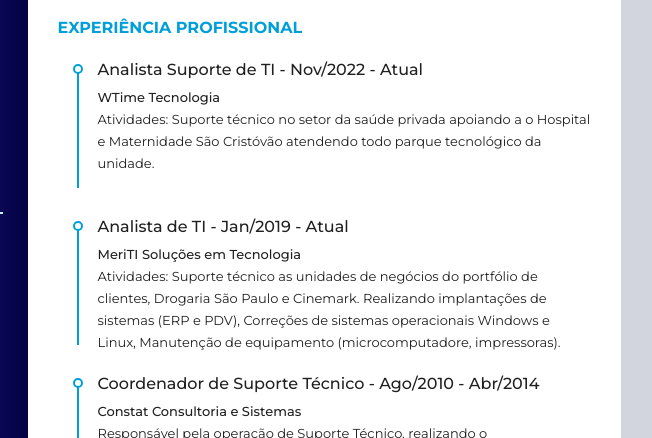
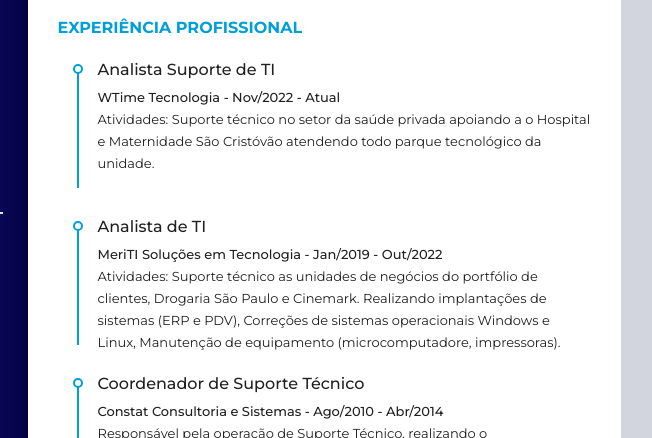
Before and after one commit to wstorres/curriculo-designer, a plain HTML site: page index.html in a window 1280 px wide. Shown: the part 352-790 px from the top of the page, 459-1111 px from the left. Drawn offline with Linux system fonts and the light colour scheme.

Commit message:
alterado layout 3

```diff
--- a/index.html
+++ b/index.html
@@ -304,9 +304,9 @@
         <ul>
 
           <li>
-            <div class="date">Analista Suporte de TI - Nov/2022 - Atual</div>
+            <div class="date">Analista Suporte de TI </div>
             <div class="info">
-                   <p class="semi-bold">WTime Tecnologia</p>
+                   <p class="semi-bold">WTime Tecnologia - Nov/2022 - Atual</p>
                    <p class="semi-bold"></p>
                 <p>
                   Atividades: Suporte técnico no setor da saúde privada apoiando a
@@ -319,9 +319,9 @@
 
 
             <li>
-                <div class="date">Analista de TI - Jan/2019 - Atual</div>
+                <div class="date">Analista de TI </div>
                 <div class="info">
-                     <p class="semi-bold"> MeriTI Soluções em Tecnologia</p>
+                     <p class="semi-bold"> MeriTI Soluções em Tecnologia - Jan/2019 - Out/2022</p>
 
                   <p>
                     Atividades: Suporte técnico as unidades de negócios do portfólio de clientes,
@@ -332,9 +332,9 @@
                 </div>
               </li>
             <li>
-              <div class="date">Coordenador de Suporte Técnico - Ago/2010 - Abr/2014</div>
+              <div class="date">Coordenador de Suporte Técnico </div>
               <div class="info">
-                     <p class="semi-bold">Constat Consultoria e Sistemas</p>
+                     <p class="semi-bold">Constat Consultoria e Sistemas - Ago/2010 - Abr/2014</p>
 
                   <p>
                     Responsável pela operação de Suporte Técnico, realizando o gerenciamento de incidentes,
```
